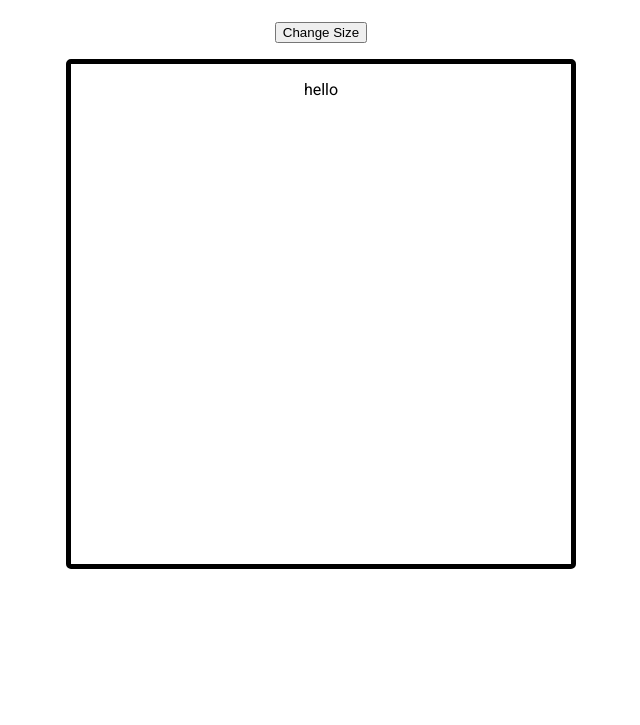
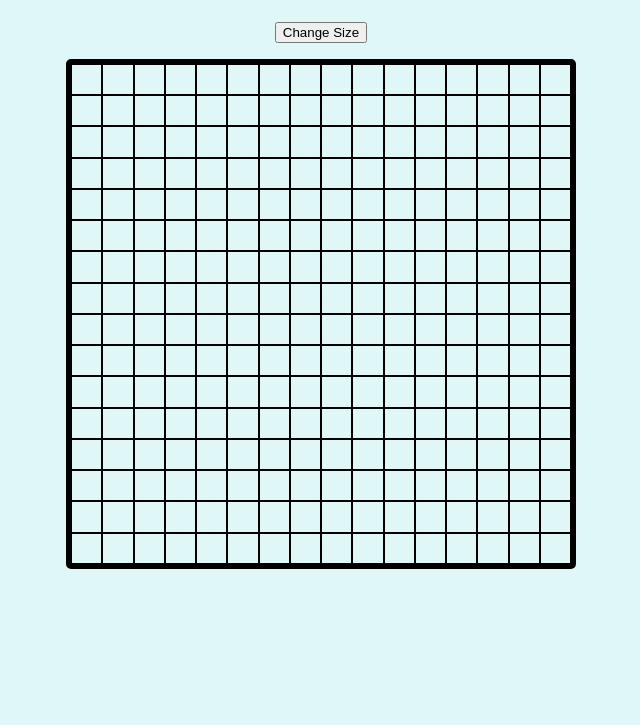
Before and after one commit to Monfang/etch-a-sketch, a plain HTML site: page index.html in a window 1280 px wide. Shown: the part 75-800 px from the top of the page, without its empty margins (319-959 px from the left). Drawn offline with Linux system fonts and the light colour scheme.

Commit message:
Code grid 16 x 16, on mouseover grid squares change colour to black

```diff
--- a/css/style.css
+++ b/css/style.css
@@ -1,24 +1,36 @@
 /* Global */
 body {
-font-family: 'Roboto', sans-serif;
+  font-family: 'Roboto', sans-serif;
+  background-color: #dff7f7;
 }
 
 /* Aligns all content within the container to the center */
-#container {
+#bodyContainer {
   text-align: center;
-}
-
-/* Sets the overall rules for the visual grid box */
-#gridContainer {
-  width: 500px;
-  height: 500px;
-  margin: auto;
-  border: 5px solid black;
-  border-radius: 5px;
-  align: center;
 }
 
 /* Adds spacing around the button */
 #buttonDiv {
   padding: 1em;
 }
+
+/* Sets the overall rules for the visual grid box */
+#container {
+  display: grid;
+  grid-template-columns: repeat(var(--columns-row), 1fr);
+  grid-template-rows: repeat(var(--columns-row), 1fr);
+  width: 500px;
+  height: 500px;
+  border: 5px solid black;
+  border-radius: 5px;
+  margin: auto;
+  align: center;
+ }
+
+ :root {
+   --columns-row: 2;
+ }
+
+ div.grid {
+  border: 1px solid #000;
+}
--- a/index.html
+++ b/index.html
@@ -14,20 +14,18 @@
     <link href="https://fonts.googleapis.com/css2?family=Roboto&display=swap" rel="stylesheet">
   </head>
   <body>
-    <div id="container">
+    <div id="bodyContainer">
       <div id="heading"><h1>Etch-A-Sketch</h1></div>
-      <div id="buttonDiv"><button type="button" name="button">Change Size</button></div>
+      <div id="buttonDiv"><button type="button" id="start" name="button">Change Size</button></div>
 
-      <div id="gridContainer">
-      <p>hello</p>
+      <div id="container"></div>
 
-      </div>
 
-      </div>
+    </div>
 
 
     <!-- JavaScript -->
-    <script type="text/javascript" src="javascript.script.js"/></script>
+    <script type="text/javascript" src="javascript/script.js"/></script>
 
   </body>
 </html>
--- a/javascript/script.js
+++ b/javascript/script.js
@@ -0,0 +1,26 @@
+//let btn = document.getElementById("start");
+//numberOfRows = prompt("How many rows do you want?");
+//  btn.addEventListener("click", createGrid);
+
+
+  function createGrid(numberOfRows) {
+    var Container = document.getElementById("container");
+    Container.innerHTML = '';
+
+    //let numberOfRows = prompt("How many rows do you want?");
+    //let i = 0;
+    let x = numberOfRows * numberOfRows;
+
+    document.documentElement.style.setProperty("--columns-row", numberOfRows);
+    for (i =  0; i < x ; i++) {
+      var div = document.createElement("div");
+      div.className = "grid";
+      document.getElementById("container").appendChild(div);
+
+      div.addEventListener("mouseenter", function () {
+      this.style.backgroundColor = "black";
+    });
+  }
+}
+
+createGrid(16);
```
